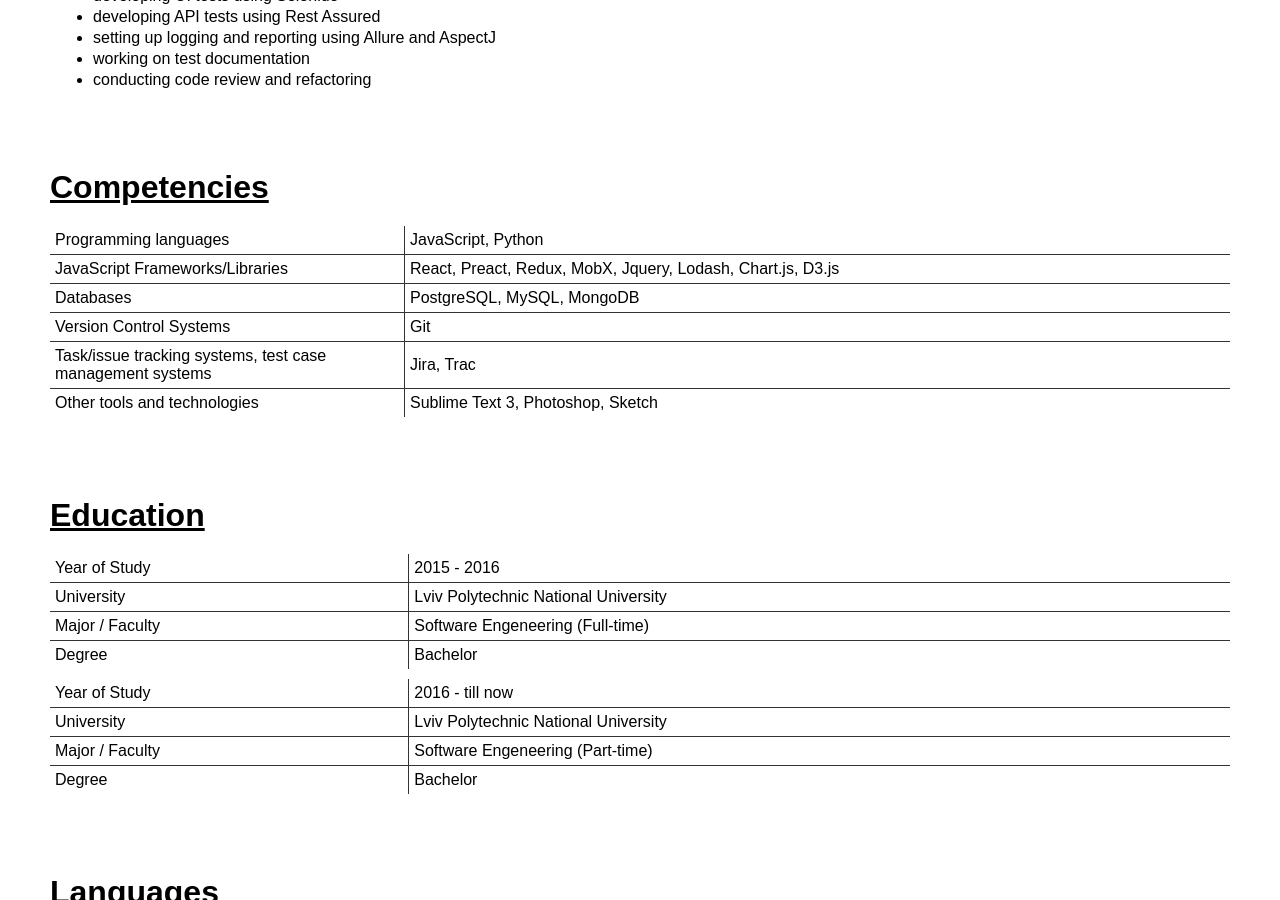
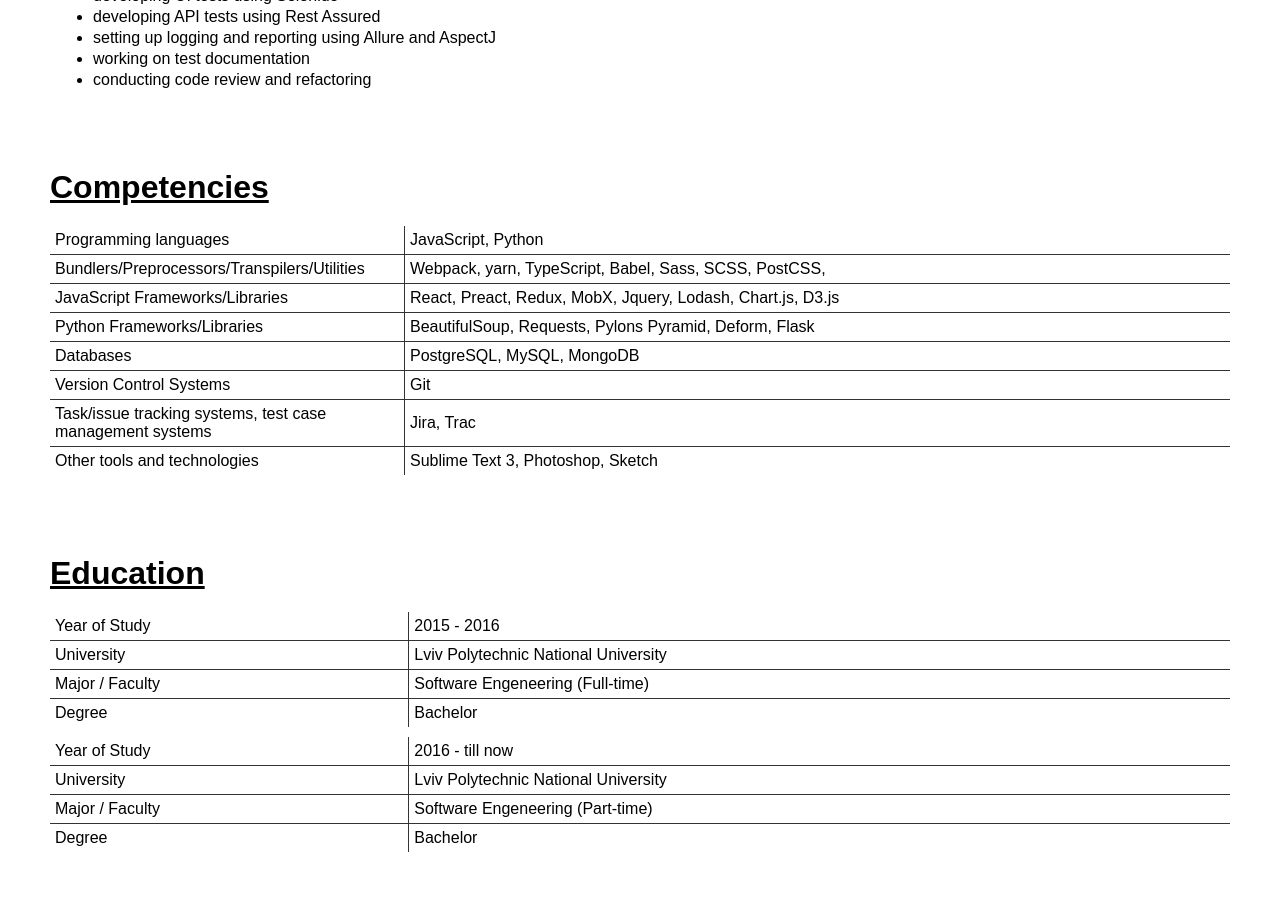
Before and after one commit to gebeto/cv, a Jekyll site: the page built from README.md, in a window 1280 px wide and 900 px high, scrolled down 768 px. Built offline with Jekyll 4.4.1, drawn with Linux system fonts in a browser that asks for light colours; our own code applies the rules of GitHub Pages for plain Markdown files.

Commit message:
add some competencies

```diff
--- a/_data/competencies.json
+++ b/_data/competencies.json
@@ -2,6 +2,15 @@
 	{
 		"title": "Programming languages",
 		"items": ["JavaScript", "Python"],
+	},
+	{
+		"title": "Bundlers/Preprocessors/Transpilers/Utilities",
+		"items": [
+			"Webpack", "yarn",
+			"TypeScript", "Babel",
+			"Sass", "SCSS", "PostCSS",
+			""
+		],
 	},
 	{
 		"title": "JavaScript Frameworks/Libraries",
@@ -10,6 +19,16 @@
 			"Redux", "MobX",
 			"Jquery", "Lodash",
 			"Chart.js", "D3.js",
+		],
+	},
+	{
+		"title": "Python Frameworks/Libraries",
+		"items": [
+			"BeautifulSoup",
+			"Requests",
+			"Pylons Pyramid",
+			"Deform",
+			"Flask",
 		],
 	},
 	{
```
